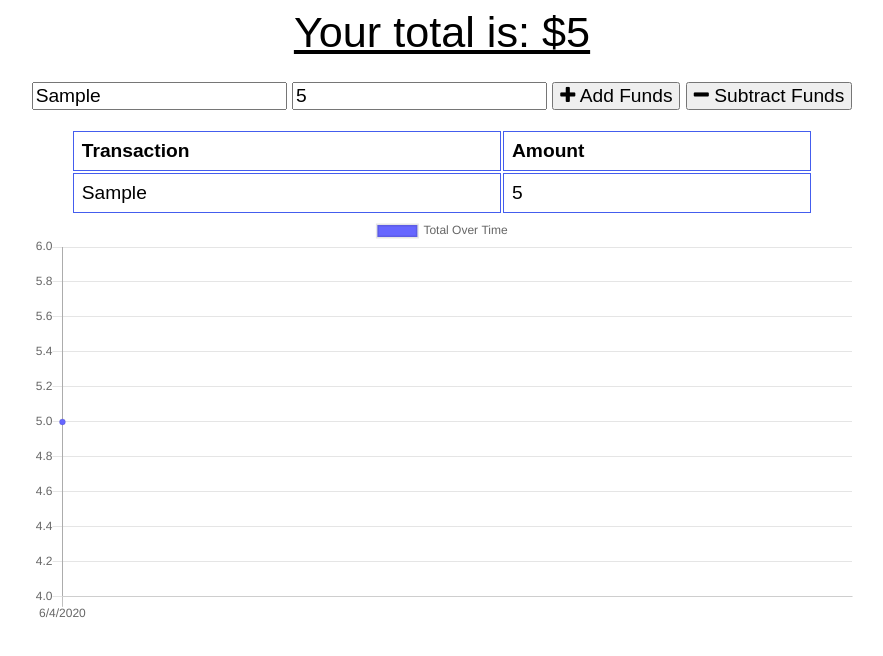
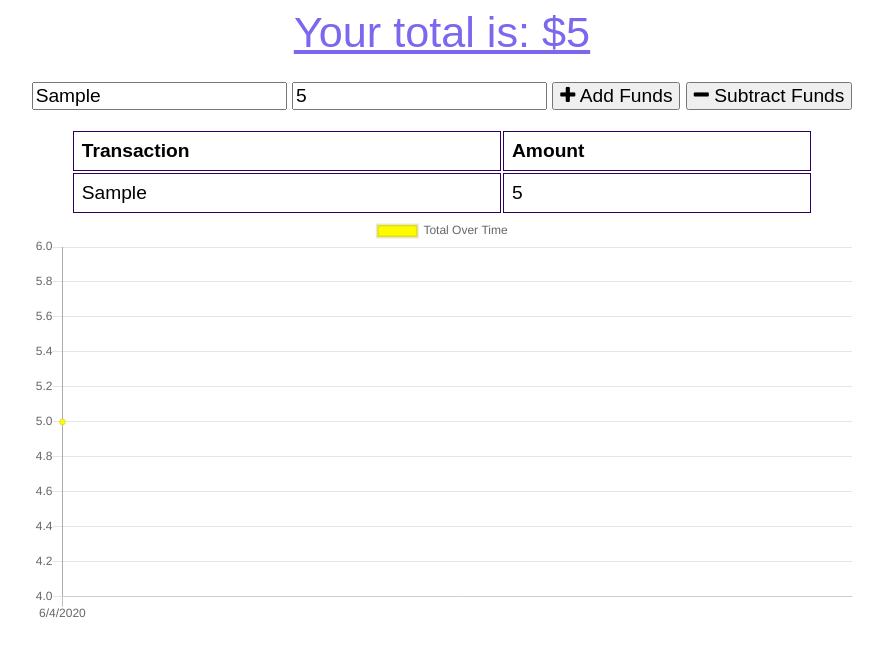
Before and after one commit to jarrodfinn/Budget-Tracker, a website: page public/index.html in a window 1280 px wide. Both pictures are taken after typing "Sample", "5" into the empty fields and a click on the button "Add Funds". Shown: the whole page, without its empty margins (198-1081 px from the left). Drawn offline with nearby package versions, Linux system fonts and the light colour scheme; no server answers.

Commit message:
style udate

```diff
--- a/public/assets/css/styles.css
+++ b/public/assets/css/styles.css
@@ -13,7 +13,7 @@ body {
   }
 
   td, th {
-    border: 1px solid #445dee;
+    border: 1px solid #30005e;
     text-align: left;
     padding: 8px;
   }
@@ -35,6 +35,7 @@ body {
   .total {
     font-size: 150%;
     text-decoration: underline;
+
   }
 
   .form {
--- a/public/assets/js/index.js
+++ b/public/assets/js/index.js
@@ -72,7 +72,7 @@ function populateChart() {
         {
           label: "Total Over Time",
           fill: true,
-          backgroundColor: "#6666ff",
+          backgroundColor: "#fffb00",
           data,
         },
       ],
--- a/public/index.html
+++ b/public/index.html
@@ -23,7 +23,7 @@
   <body>
     <div class="wrapper">
       <div class="total">
-        <div class="total">Your total is: $<span id="total">0</span></div>
+        <div style="color:mediumslateblue" class="total">Your total is: $<span id="total">0</span></div>
       </div>
 
       <div class="form">
```
